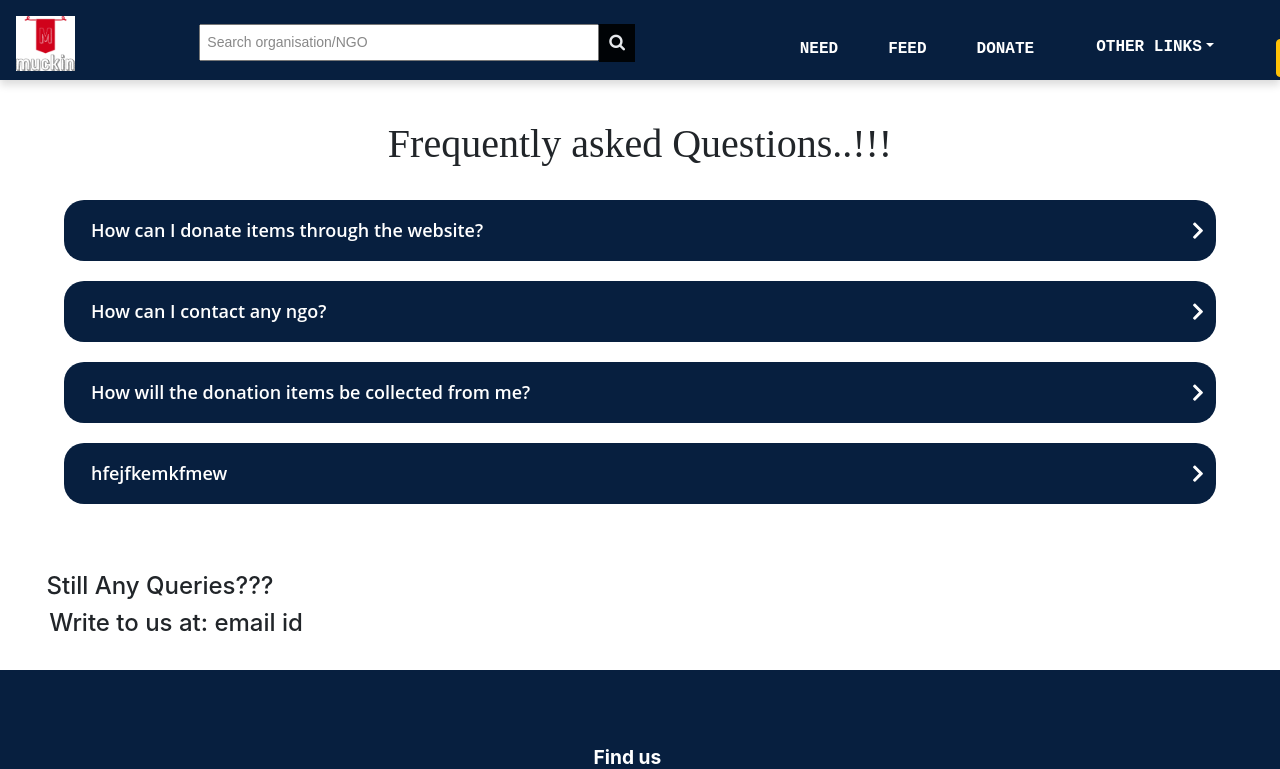
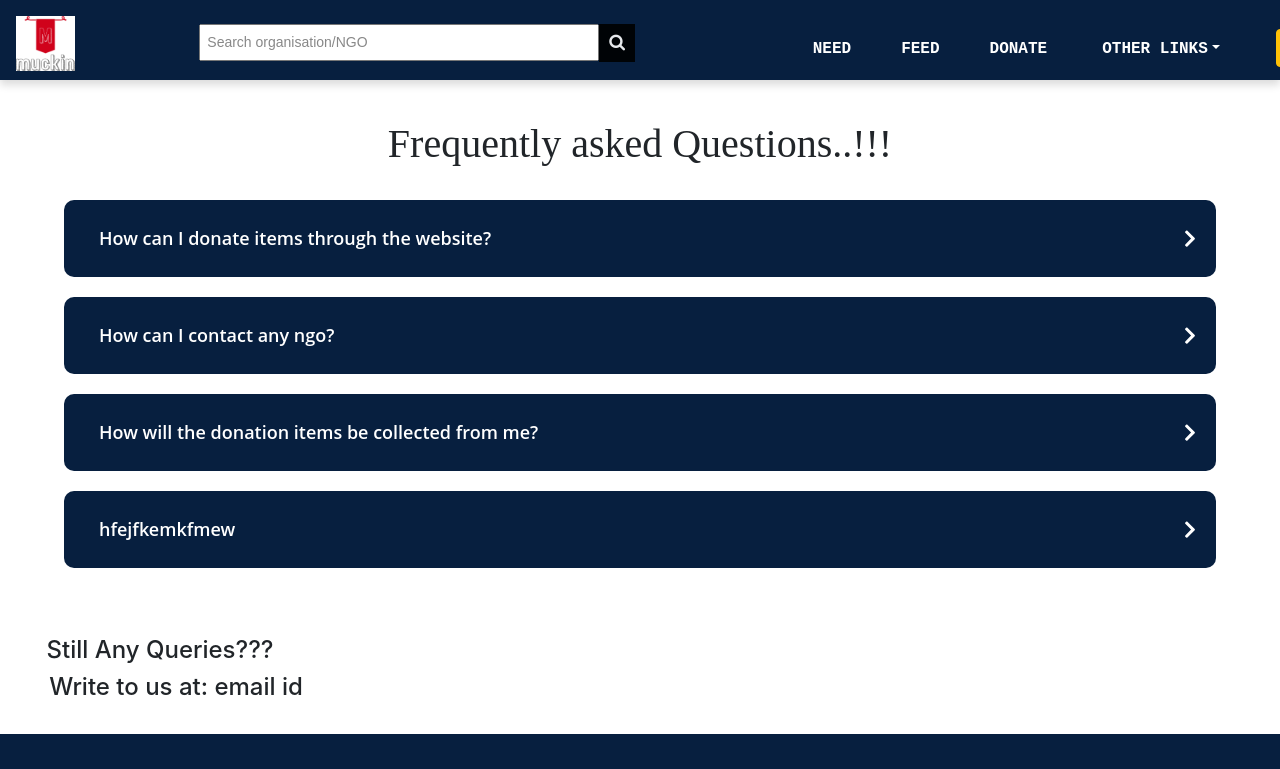
Before and after one commit to gdscnitp/ngo-donations-site, a React (Create React App) app in the folder client/: page /faq in a window 1280 px wide. Shown: the top 769 px of the page. Built offline with nearby package versions, Linux system fonts and the light colour scheme.

Commit message:
Changes Done

```diff
--- a/client/package.json
+++ b/client/package.json
@@ -29,6 +29,7 @@
     "redux": "^4.0.5",
     "redux-devtools-extension": "^2.13.8",
     "redux-thunk": "^2.3.0",
+    "rum": "^7.0.0",
     "validator": "^13.5.2"
   },
   "scripts": {
--- a/client/src/components/Faq-page/Accordion.css
+++ b/client/src/components/Faq-page/Accordion.css
@@ -7,11 +7,11 @@
     background-color:#071F3F;
     color: #fff;
     cursor: pointer;
-    padding: 2px;
+    padding: 10px;
     display: flex;
     align-items:center;
     border: none;
-    border-radius:20px;
+    border-radius:10px;
     outline: none;
     outline-style:none;
     outline-width:0;
@@ -59,13 +59,14 @@
     background-color: #AEBAC9 ;
     overflow:hidden;
     height:auto;
-    transition: max-height 0.4s ease;
+    transition:  max-height 0.4s ease;
     margin-bottom:15px;
     width:90%;
     position:relative;
-   left:5%;
+    left:5%;
     border:none;
-    border-radius:20px;
+    border-radius:8px;
+
 }
 
 .accordion__text
@@ -75,9 +76,9 @@
     font-weight:400;
     font-size: 18px;
     padding: 15px;
-    margin-left:11px;
+    margin-left:10px;
     text-align:left;
-
+    height:200px;
 }
 
 .h4{
--- a/client/src/components/Faq-page/Accordion.js
+++ b/client/src/components/Faq-page/Accordion.js
@@ -28,6 +28,8 @@ function Accordion(props) {
         ref={content}
         style={{ maxHeight: `${setHeight}` }}
         className="accordion__content"
+
+
       >
         <div
           className="accordion__text"
--- a/client/src/components/Navbar/Navbar.css
+++ b/client/src/components/Navbar/Navbar.css
@@ -283,9 +283,12 @@
   border: none;
   font-family: Roboto Mono, monospace;
   font-weight: bold;
-  margin-top: -10px;
+  margin-top: -8px;
+  margin-left:-7px;
 }
 
 .navbar-signup-button {
   height: fit-content;
+  margin-top:-10px;
+  margin-left:-6px;
 }
--- a/client/src/components/home/style.css
+++ b/client/src/components/home/style.css
@@ -216,10 +216,14 @@ scrollbar-width: none;
 
 #read-more-btn{
     width: 30%;
+
+}
+.card-title{
+    margin-left:60px;
 }
 .text-of-news{
     width: 70%;
-    margin-left: 10%;
+    margin-left:4%;
 }
 .news-detail{
     display: flex;
--- a/client/src/components/home/subComponents/newslist.js
+++ b/client/src/components/home/subComponents/newslist.js
@@ -7,9 +7,9 @@ export default class Newslist extends Component {
       title: "News Header",
       desc: {
         less:
-          "This paragraph contains the description of the news and this is use to detail the news headlines",
+          "This paragraph contains the description of the news and this is use to detail the news headlines.",
         more:
-          "You have now clicked the read more button to read more text of the news and the detailing",
+          " You have now clicked the read more button to read more text of the news and the detailing",
       },
       poster:
         "https://image.shutterstock.com/image-vector/international-day-eradication-poverty-banner-260nw-1513555064.jpg",
@@ -19,9 +19,9 @@ export default class Newslist extends Component {
       title: "News Header",
       desc: {
         less:
-          "This paragraph contains the description of the news and this is use to detail the news headlines",
+          "This paragraph contains the description of the news and this is use to detail the news headlines.",
         more:
-          "You have now clicked the read more button to read more text of the news and the detailing",
+          " You have now clicked the read more button to read more text of the news and the detailing",
       },
       poster:
         "https://image.shutterstock.com/image-vector/international-day-eradication-poverty-banner-260nw-1513555064.jpg",
@@ -31,9 +31,9 @@ export default class Newslist extends Component {
       title: "News Header",
       desc: {
         less:
-          "This paragraph contains the description of the news and this is use to detail the news headlines",
+          "This paragraph contains the description of the news and this is use to detail the news headlines.",
         more:
-          "You have now clicked the read more button to read more text of the news and the detailing",
+          " You have now clicked the read more button to read more text of the news and the detailing",
       },
       poster:
         "https://image.shutterstock.com/image-vector/international-day-eradication-poverty-banner-260nw-1513555064.jpg",
@@ -43,9 +43,9 @@ export default class Newslist extends Component {
       title: "News Header",
       desc: {
         less:
-          "This paragraph contains the description of the news and this is use to detail the news headlines",
+          "This paragraph contains the description of the news and this is use to detail the news headlines.",
         more:
-          "You have now clicked the read more button to read more text of the news and the detailing",
+          " You have now clicked the read more button to read more text of the news and the detailing",
       },
       poster:
         "https://image.shutterstock.com/image-vector/international-day-eradication-poverty-banner-260nw-1513555064.jpg",
@@ -55,9 +55,9 @@ export default class Newslist extends Component {
       title: "News Header",
       desc: {
         less:
-          "This paragraph contains the description of the news and this is use to detail the news headlines",
+          "This paragraph contains the description of the news and this is use to detail the news headlines.",
         more:
-          "You have now clicked the read more button to read more text of the news and the detailing",
+          " You have now clicked the read more button to read more text of the news and the detailing",
       },
       poster:
         "https://image.shutterstock.com/image-vector/international-day-eradication-poverty-banner-260nw-1513555064.jpg",
@@ -67,9 +67,9 @@ export default class Newslist extends Component {
       title: "News Header",
       desc: {
         less:
-          "This paragraph contains the description of the news and this is use to detail the news headlines",
+          "This paragraph contains the description of the news and this is use to detail the news headlines.",
         more:
-          "You have now clicked the read more button to read more text of the news and the detailing",
+          " You have now clicked the read more button to read more text of the news and the detailing",
       },
       poster:
         "https://image.shutterstock.com/image-vector/international-day-eradication-poverty-banner-260nw-1513555064.jpg",
@@ -79,9 +79,9 @@ export default class Newslist extends Component {
       title: "News Header",
       desc: {
         less:
-          "This paragraph contains the description of the news and this is use to detail the news headlines",
+          "This paragraph contains the description of the news and this is use to detail the news headlines.",
         more:
-          "You have now clicked the read more button to read more text of the news and the detailing",
+          " You have now clicked the read more button to read more text of the news and the detailing",
       },
       poster:
         "https://image.shutterstock.com/image-vector/international-day-eradication-poverty-banner-260nw-1513555064.jpg",
```
Also changed, not shown: 1 other file (tests, documents, lock files or other folders).
